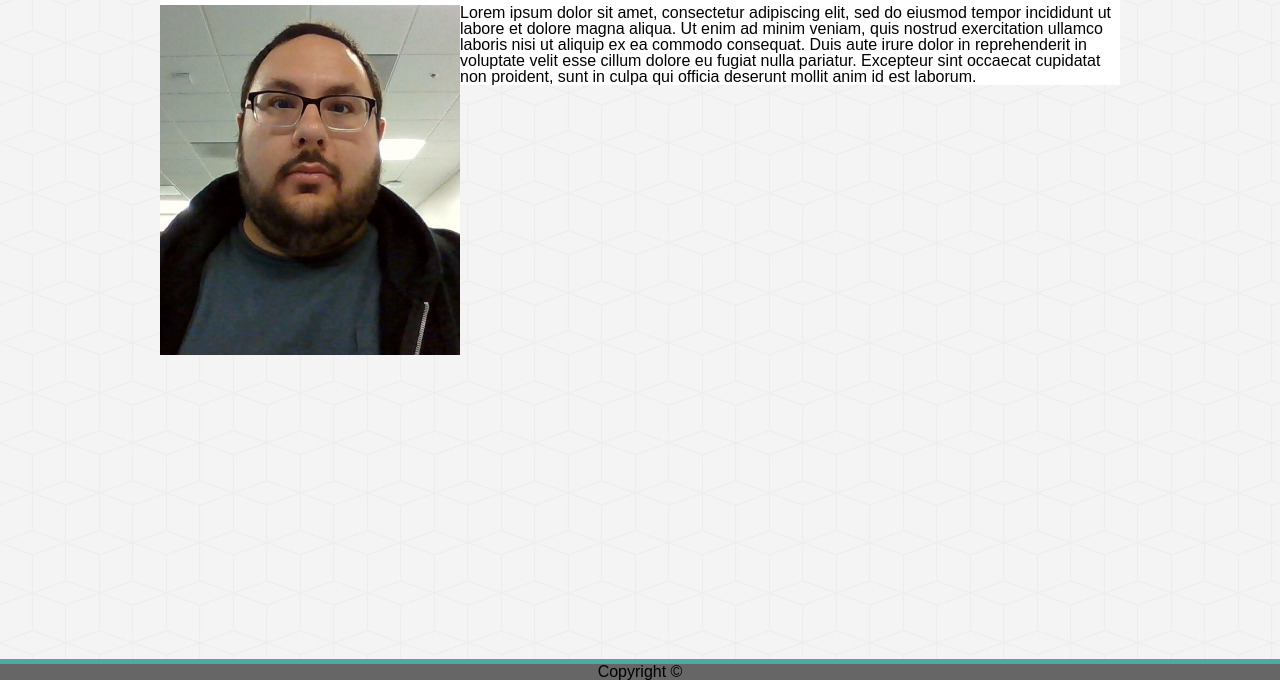
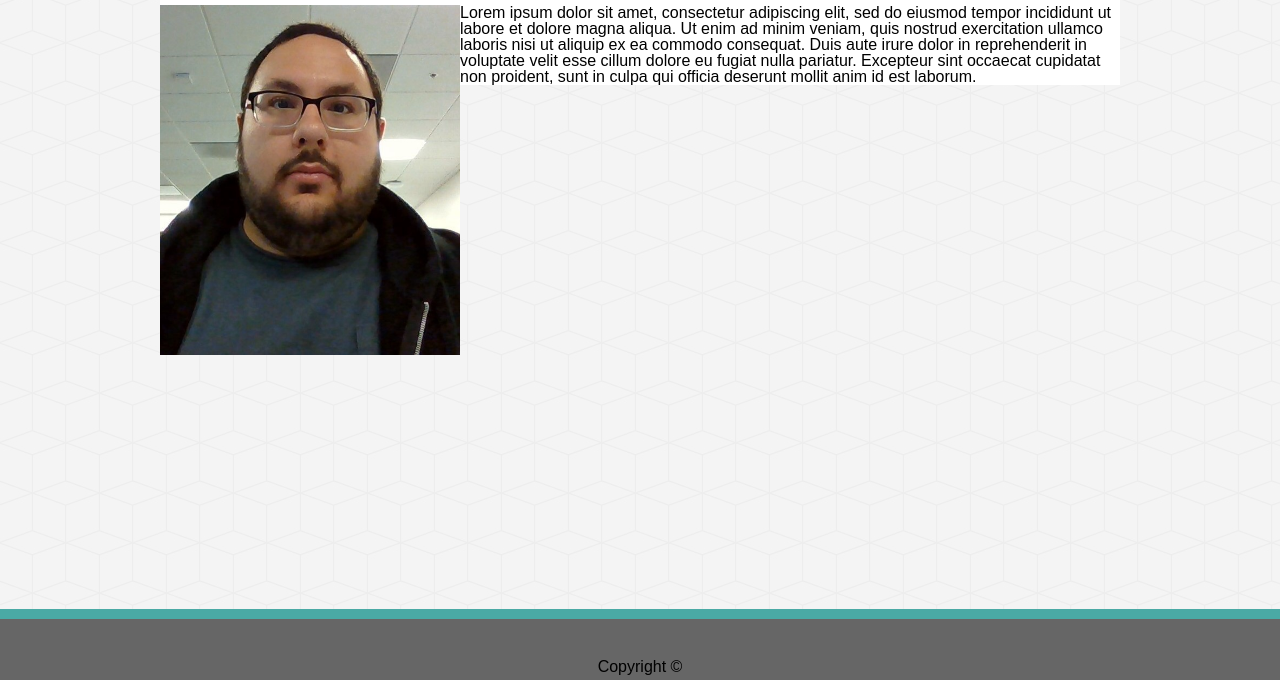
Before and after one commit to JakeDudum/Basic-Portfolio, a plain HTML site: page index.html in a window 1280 px wide. Shown: the part 120-800 px from the top of the page. Drawn offline with Linux system fonts and the light colour scheme.

Commit message:
Removed header element from style.css and added padding to footer along with adjustments to the border in style.css

```diff
--- a/assets/css/style.css
+++ b/assets/css/style.css
@@ -19,9 +19,6 @@ body {
     height: 75px;
     background: #ffffff;
     border-bottom: #cccccc 5px solid;
-}
-
-header {
 }
 
 nav {
@@ -55,9 +52,11 @@ section {
 
 footer {
     position: absolute;
+    padding-top: 40px;
+    padding-bottom: 5px;
     bottom: 0;
     width: 100%;
     text-align: center;
     background: #666666;
-    border-top: #4aaaa5 5px solid;
+    border-top: #4aaaa5 10px solid;
 }
```
